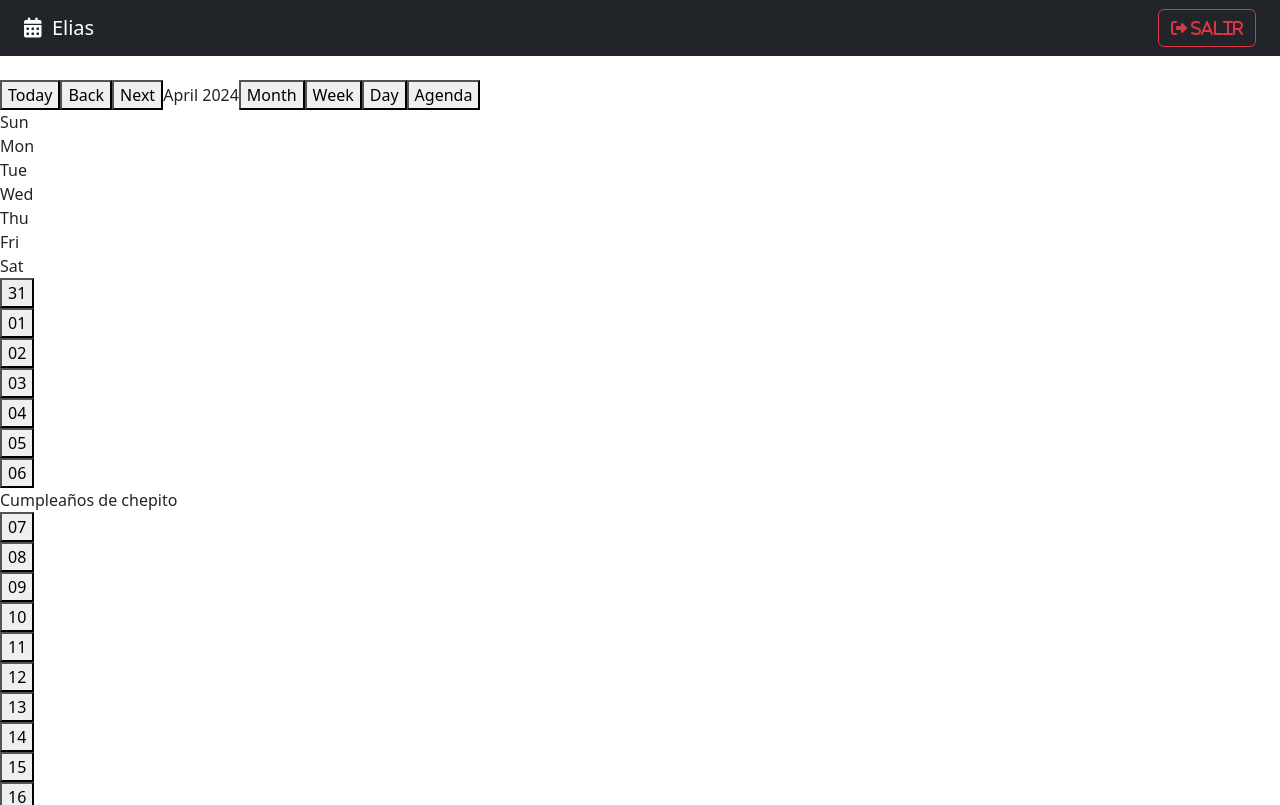
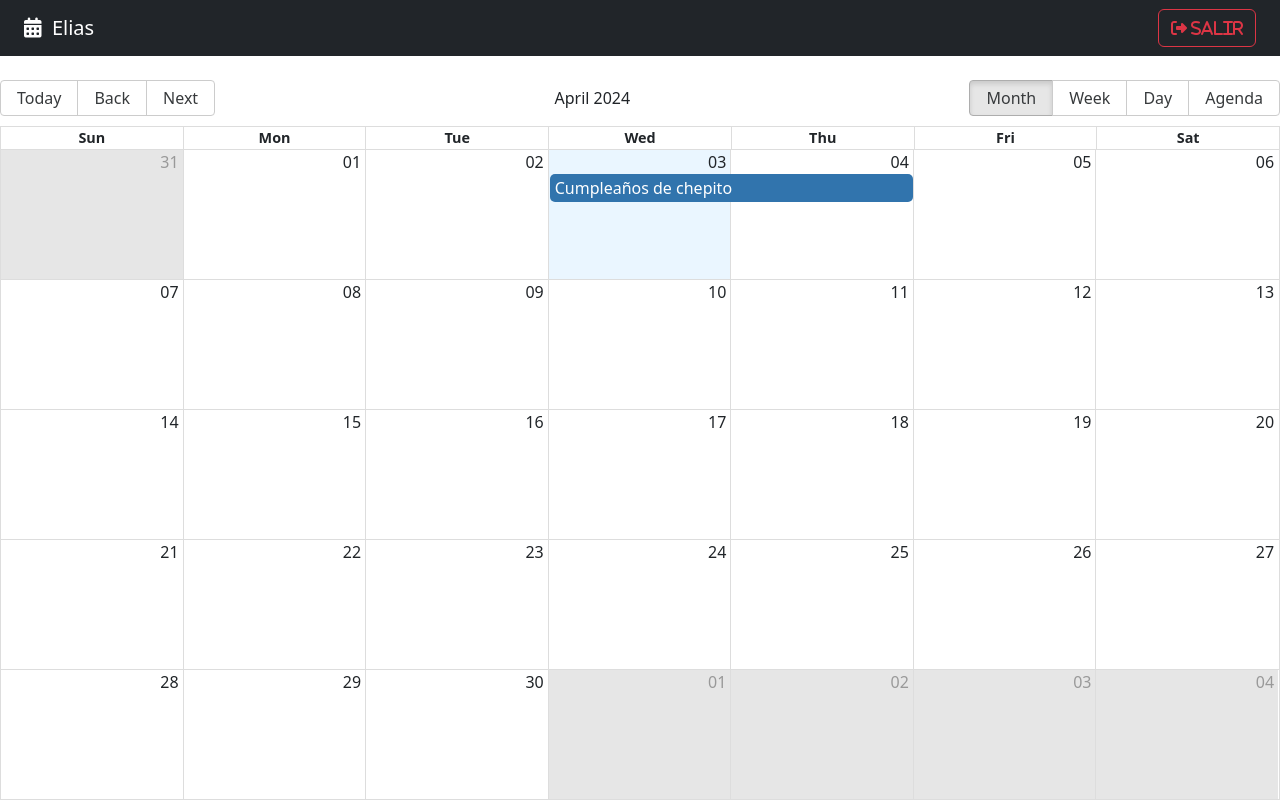
Before and after one commit to SeguraElias/agenda-eventos, a React (Vite) app in the folder agenda-eventos/: page /auth/Login in a window 1280 px wide. Shown: the top 805 px of the page. Built offline with nearby package versions, Linux system fonts and the light colour scheme.

Commit message:
more changes on CalendarPage

```diff
--- a/agenda-eventos/src/calendar/pages/CalendarPage.jsx
+++ b/agenda-eventos/src/calendar/pages/CalendarPage.jsx
@@ -1,6 +1,7 @@
 import { NavBar } from '../'
 
 import { Calendar, dateFnsLocalizer } from 'react-big-calendar'
+import 'react-big-calendar/lib/css/react-big-calendar.css'
 import enUS from 'date-fns/locale/en-US'
 import { addHours, format, parse, startOfWeek, getDay } from 'date-fns'
 
@@ -38,7 +39,7 @@ export const CalendarPage = () => {
                 events={events}
                 startAccessor="start"
                 endAccessor="end"
-                style={{ height: 500 }}
+                style={{ height: 'calc( 100vh - 80px )' }}
             />
         </>
     )
```
